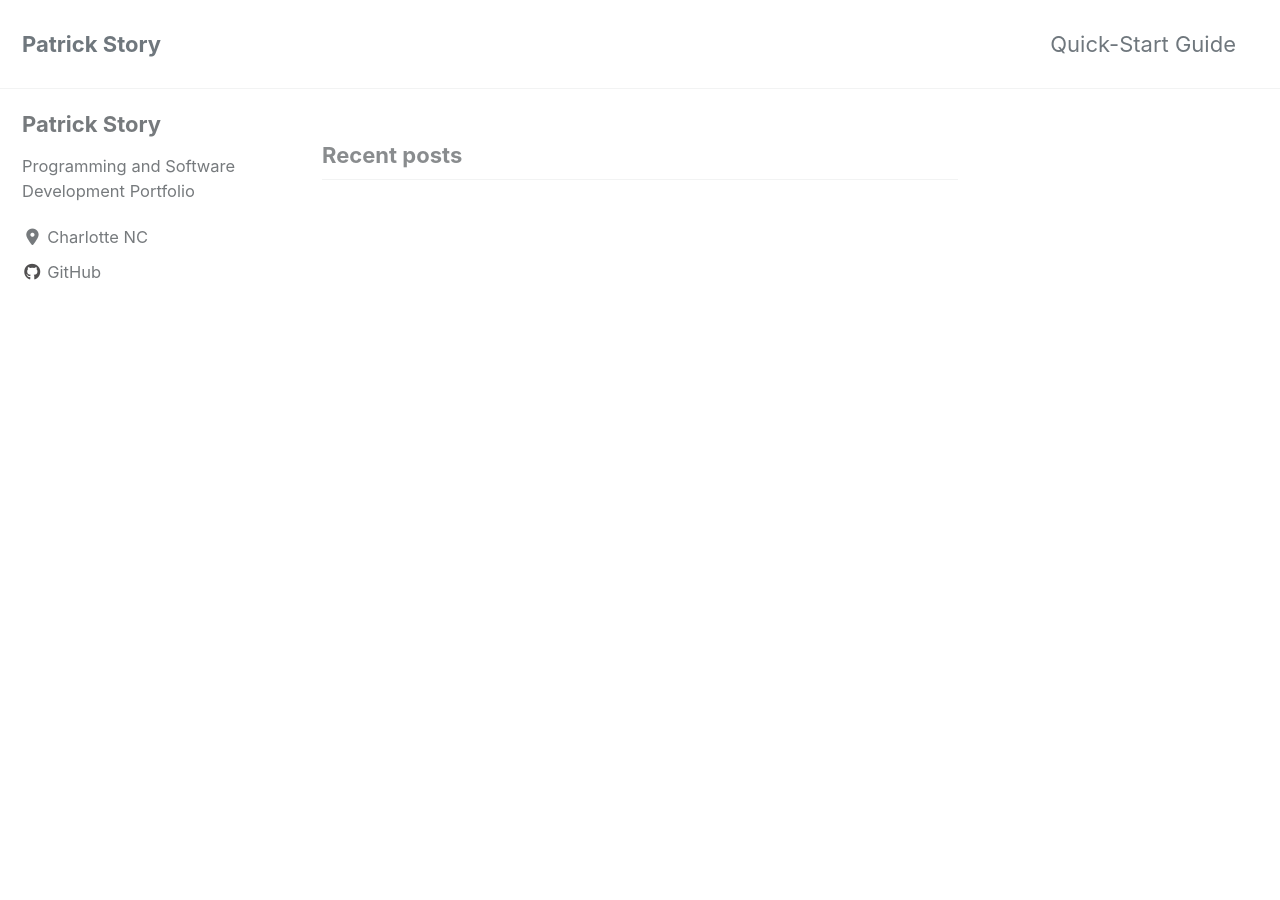
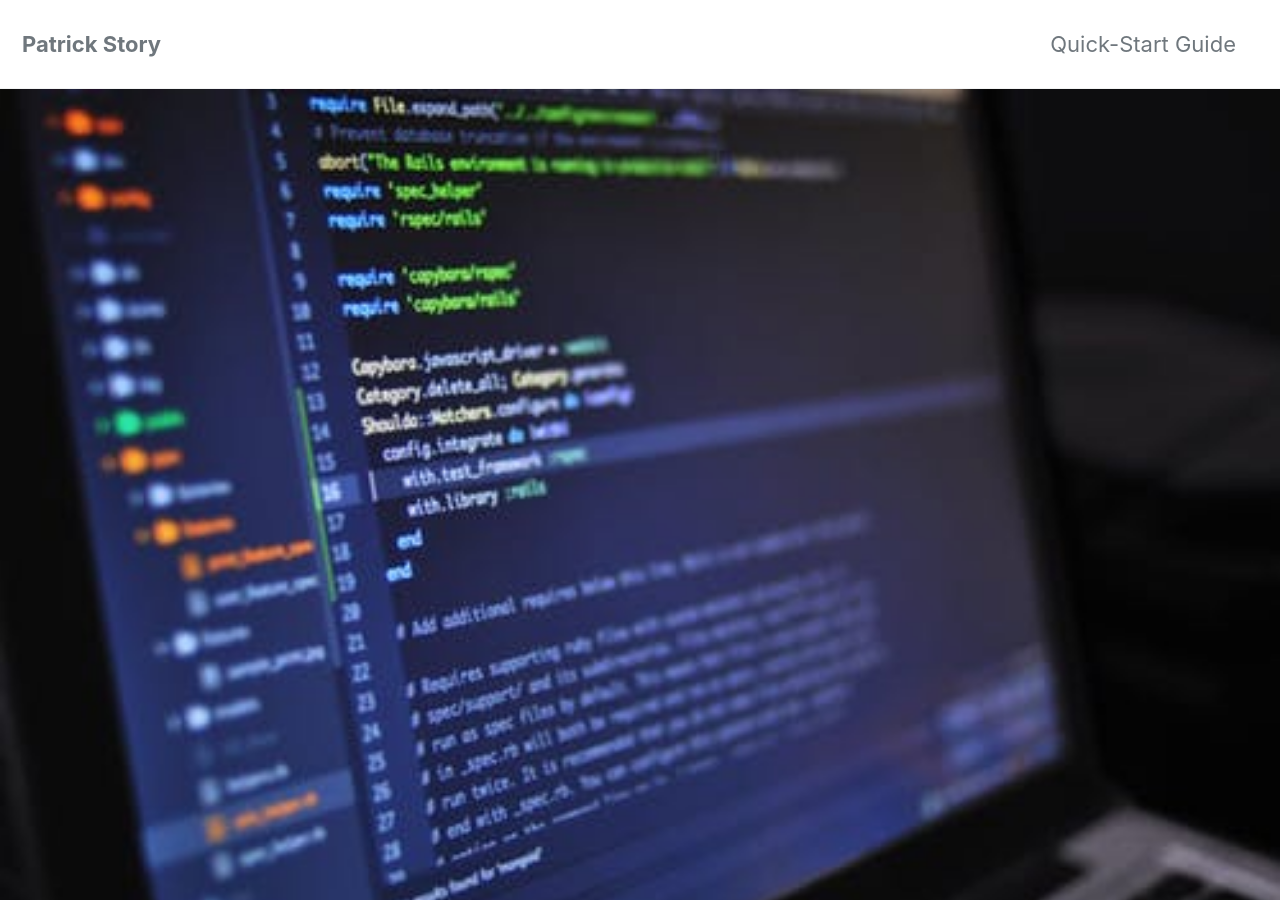
Before and after one commit to Patchyst/Patchyst.github.io, a Jekyll site: the page built from index.html, in a window 1280 px wide and 900 px high. Built offline with Jekyll 4.4.1, drawn with Linux system fonts in a browser that asks for light colours; cached includes are drawn as plain includes; nearby versions of some CDN libraries; the list of posts is cut into pages by our own code.

Commit message:
page picture layout update

```diff
--- a/index.html
+++ b/index.html
@@ -1,4 +1,6 @@
 ---
 layout: home
 author_profile: true
+header:
+  image: "/images/coding_image.jpg"
 ---
```
Also changed, not shown: images/bigdata.jpg (added), images/coding_image.jpg (added), images/pexels_photo.jpg (added), images/profile_photo_two.jpg (added).
